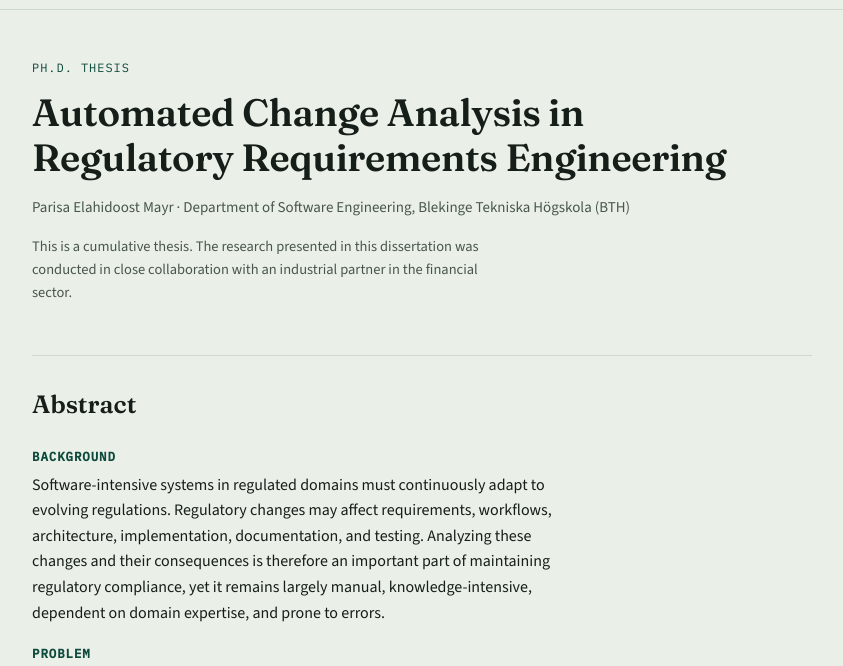
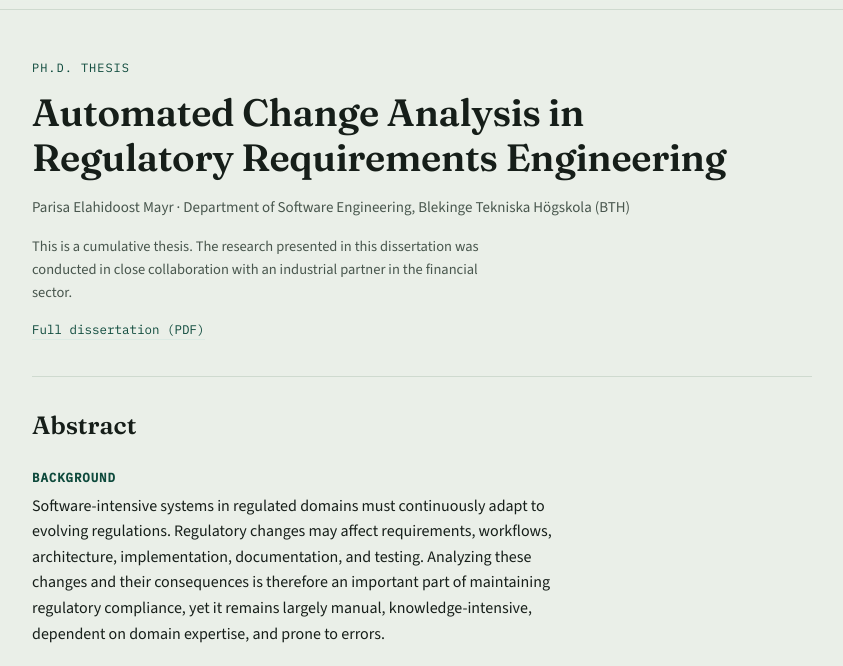
Before and after one commit to parisaed/parisaed.github.io, a plain HTML site: page index.html in a window 1280 px wide. Shown: the part 88-754 px from the top of the page, without its empty margins (218-1061 px from the left). Drawn offline with nearby package versions, Linux system fonts and the light colour scheme.

Commit message:
Add link to full dissertation PDF

```diff
--- a/index.html
+++ b/index.html
@@ -36,6 +36,7 @@
     <h1 class="thesis-title">Automated Change Analysis in Regulatory Requirements Engineering</h1>
     <div class="byline">Parisa Elahidoost Mayr · Department of Software Engineering, Blekinge Tekniska Högskola (BTH)</div>
     <p class="kappa-note">This is a cumulative thesis. The research presented in this dissertation was conducted in close collaboration with an industrial partner in the financial sector.</p>
+    <div class="chapter-links"><a href="PhD-Thesis-Parisa-Elahidoost-Mayr.pdf" target="_blank" rel="noopener">Full dissertation (PDF)</a></div>
   </section>
 
   <section id="abstract">
```
Also changed, not shown: 1 other file.
